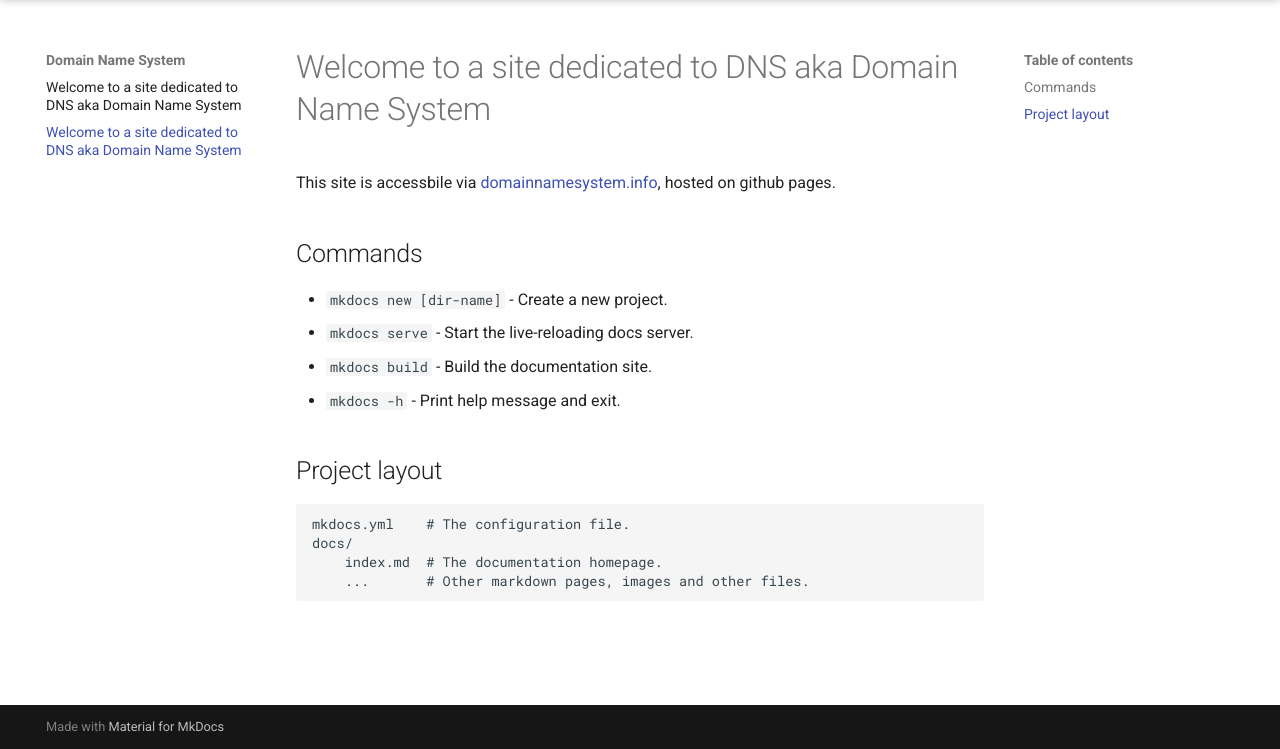
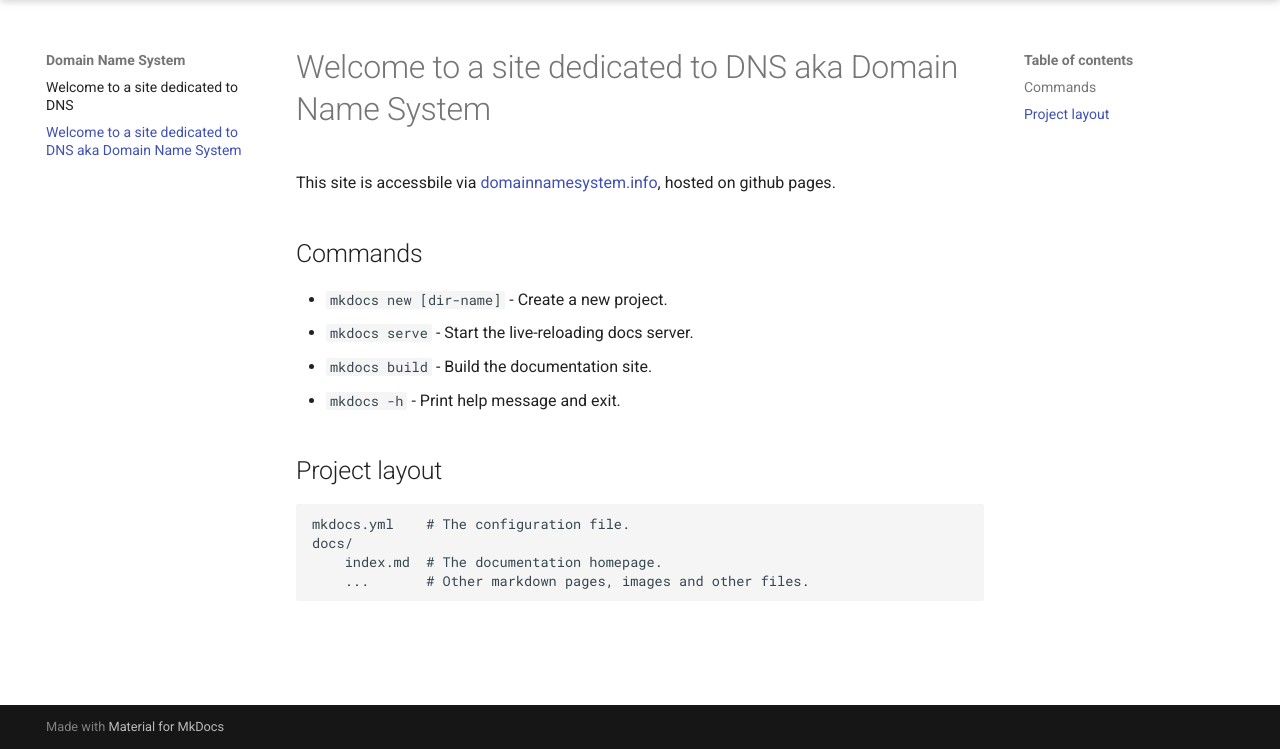
Before and after one commit to dirjan/domainnamesystem.info, a plain HTML site: page orig/index.html in a window 1280 px wide. Shown: the part 51-800 px from the top of the page. Drawn offline with Linux system fonts and the light colour scheme.

Commit message:
Add files via upload

```diff
--- a/orig/index.html
+++ b/orig/index.html
@@ -193,7 +193,7 @@
 
 
   <span class="md-ellipsis">
-    Welcome to a site dedicated to DNS aka Domain Name System
+    Welcome to a site dedicated to DNS
   </span>
 
 
--- a/search/search_index.json
+++ b/search/search_index.json
@@ -1 +1 @@
-{"config":{"lang":["en"],"separator":"[\\s\\-]+","pipeline":["stopWordFilter"]},"docs":[{"location":"","title":"Welcome to MkDocs","text":"<p>For full documentation visit mkdocs.org.</p>"},{"location":"#commands","title":"Commands","text":"<ul> <li><code>mkdocs new [dir-name]</code> - Create a new project.</li> <li><code>mkdocs serve</code> - Start the live-reloading docs server.</li> <li><code>mkdocs build</code> - Build the documentation site.</li> <li><code>mkdocs -h</code> - Print help message and exit.</li> </ul>"},{"location":"#project-layout","title":"Project layout","text":"<pre><code>mkdocs.yml    # The configuration file.\ndocs/\n    index.md  # The documentation homepage.\n    ...       # Other markdown pages, images and other files.\n</code></pre>"}]}
+{"config":{"lang":["en"],"separator":"[\\s\\-]+","pipeline":["stopWordFilter"]},"docs":[{"location":"","title":"Welcome to a site dedicated to DNS","text":"<p>This site is accessbile via domainnamesystem.info, hosted on github pages.</p>"},{"location":"orig/","title":"Welcome to a site dedicated to DNS aka Domain Name System","text":"<p>This site is accessbile via domainnamesystem.info, hosted on github pages.</p>"},{"location":"orig/#commands","title":"Commands","text":"<ul> <li><code>mkdocs new [dir-name]</code> - Create a new project.</li> <li><code>mkdocs serve</code> - Start the live-reloading docs server.</li> <li><code>mkdocs build</code> - Build the documentation site.</li> <li><code>mkdocs -h</code> - Print help message and exit.</li> </ul>"},{"location":"orig/#project-layout","title":"Project layout","text":"<pre><code>mkdocs.yml    # The configuration file.\ndocs/\n    index.md  # The documentation homepage.\n    ...       # Other markdown pages, images and other files.\n</code></pre>"}]}
```
Also changed, not shown: 404.html (+21 -1 lines), 1 other file.
